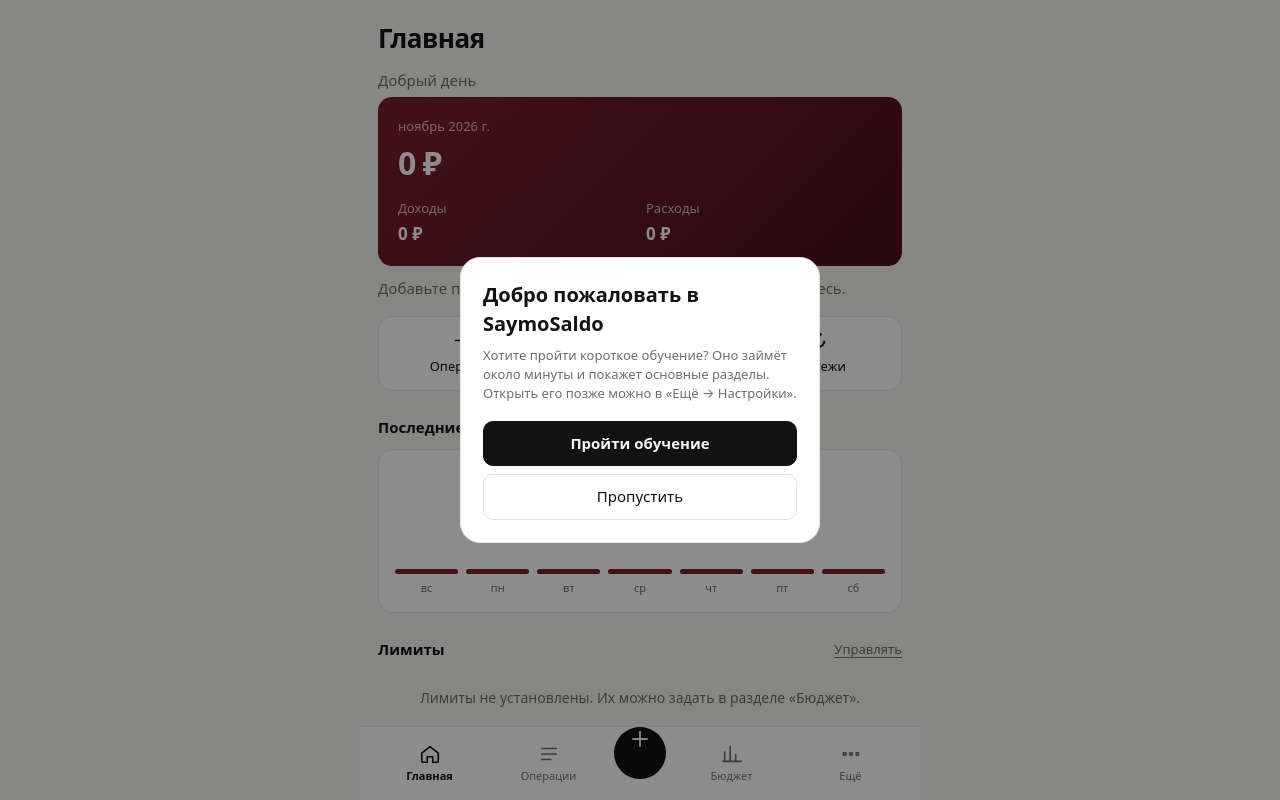
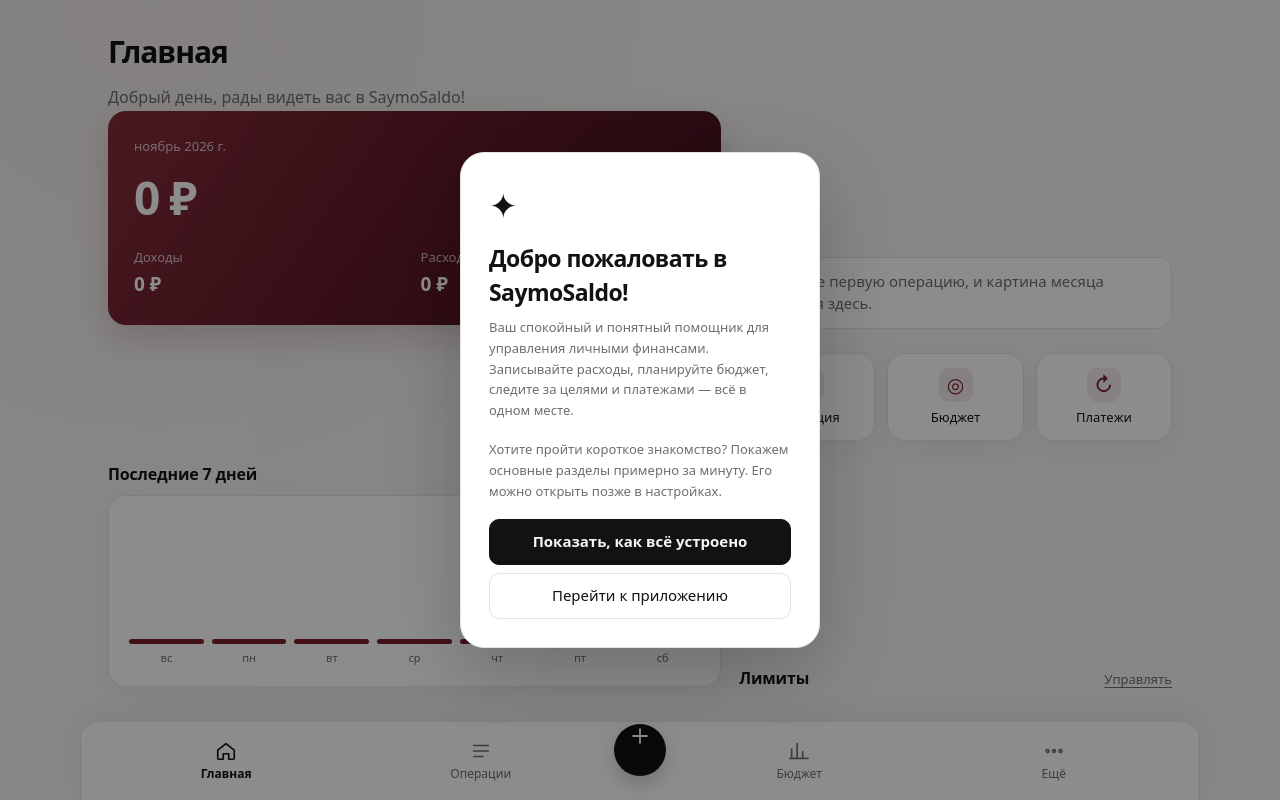
Before and after one commit to 11saymo/saymosaldo-app, a plain HTML site: page index.html in a window 1280 px wide. Shown: the top 800 px of the page. Drawn offline with nearby package versions, Linux system fonts and the light colour scheme.

Commit message:
Design: refresh dashboard layout and welcome experience

```diff
--- a/index.html
+++ b/index.html
@@ -121,6 +121,55 @@ dialog::backdrop{background:rgba(0,0,0,.45)}
 .ov-card p{margin-bottom:18px}
 .tour-card{position:fixed;left:14px;right:14px;bottom:calc(env(safe-area-inset-bottom) + 92px);max-width:420px;margin:0 auto;background:var(--card);border:1px solid var(--line);border-radius:18px;padding:18px;z-index:70;box-shadow:0 12px 40px rgba(0,0,0,.3)}
 .tour-hl{outline:3px solid var(--acc)!important;outline-offset:4px;border-radius:12px}
+
+/* SaymoSaldo experience refresh */
+:root{--r:18px;--shadow:0 8px 28px rgba(24,28,24,.055)}
+body{background:radial-gradient(ellipse at 12% 0%,rgba(122,31,43,.055),transparent 34%),var(--bg)}
+.app{max-width:1120px;padding:calc(env(safe-area-inset-top) + 30px) 28px calc(env(safe-area-inset-bottom) + 116px)}
+.top{margin-bottom:26px;align-items:center}
+h1{font-size:30px;letter-spacing:-.035em}
+.card,.item{border-radius:18px;box-shadow:var(--shadow)}
+.card{padding:20px}
+.hero{padding:26px;background:linear-gradient(125deg,#852d3a 0%,#5a1724 58%,#3e1420 100%);box-shadow:0 14px 34px rgba(92,23,36,.18)}
+.hero .big{font-size:clamp(34px,4vw,46px);margin:8px 0 18px}
+.hero .split b{font-size:19px}
+.greet{font-size:16px;margin:-14px 0 2px;color:var(--mut)}
+.status{padding:13px 16px;border:1px solid var(--line);border-radius:14px;background:var(--card);margin:0 0 8px;align-self:end}
+.quick{gap:12px}
+.qbtn{min-height:88px;background:var(--card);box-shadow:var(--shadow);transition:transform .16s,border-color .16s}
+.qbtn:active{transform:translateY(1px)}
+.qbtn span{width:34px;height:34px;display:grid;place-items:center;border-radius:11px;background:rgba(122,31,43,.09);color:var(--acc)}
+.sec{margin:18px 0 8px}
+.sec h2{font-size:16px;letter-spacing:-.01em}
+.week{height:150px}
+.wb i{min-height:5px}
+.nav{max-width:1120px;border:1px solid var(--line);border-bottom:0;border-radius:18px 18px 0 0;box-shadow:0 -8px 28px rgba(20,20,20,.06);padding:10px 18px calc(env(safe-area-inset-bottom) + 10px)}
+.nav button{font-size:12px}
+.nav .fab{box-shadow:0 8px 18px rgba(20,20,20,.18)}
+button{transition:background .16s,border-color .16s,transform .16s}
+button:not(:disabled):active{transform:translateY(1px)}
+input,select{border-radius:12px}
+.ov-card{padding:28px;border-radius:24px;box-shadow:0 24px 80px rgba(0,0,0,.22)}
+.ov-card h2{font-size:23px;letter-spacing:-.025em}
+.ov-card p{line-height:1.6}
+@media(min-width:760px){
+  .view[data-view=home]:not([hidden]){display:grid;grid-template-columns:repeat(12,minmax(0,1fr));column-gap:18px;align-items:start}
+  .view[data-view=home]>:nth-child(1),.view[data-view=home]>:nth-child(13){grid-column:1/-1}
+  .view[data-view=home]>:nth-child(2),.view[data-view=home]>:nth-child(5),.view[data-view=home]>:nth-child(6){grid-column:1/8}
+  .view[data-view=home]>:nth-child(3),.view[data-view=home]>:nth-child(4),.view[data-view=home]>:nth-child(7),.view[data-view=home]>:nth-child(8){grid-column:8/13}
+  .view[data-view=home]>:nth-child(9),.view[data-view=home]>:nth-child(10){grid-column:1/7}
+  .view[data-view=home]>:nth-child(11),.view[data-view=home]>:nth-child(12){grid-column:7/13}
+  .view[data-view=home]>.sec{align-self:end}
+}
+@media(max-width:759px){
+  .app{max-width:560px;padding-left:16px;padding-right:16px}
+  h1{font-size:26px}
+  .card{padding:16px}
+  .hero{padding:20px}
+  .hero .big{font-size:34px}
+  .nav{max-width:560px;border-radius:0}
+}
+
 </style>
 </head>
 <body>
@@ -273,7 +322,7 @@ function render(){
   const spent=c=>total(m.filter(x=>x.type==='expense'&&x.category===c).map(x=>x.amount));
   const overN=S.budgets.filter(b=>spent(b.category)>b.limit).length;
   const h=new Date().getHours();
-  $('#greet').textContent=h<12?'Доброе утро':h<18?'Добрый день':'Добрый вечер';
+  $('#greet').textContent=(h<12?'Доброе утро':h<18?'Добрый день':'Добрый вечер')+', рады видеть вас в SaymoSaldo!';
   $('#monthLabel').textContent=monthName(k);
   $('#balance').textContent=money(inc-out);
   $('#income').textContent=money(inc);
@@ -568,7 +617,7 @@ const TOUR=[
 let tourI=0;
 function showWelcome(){
   const d=document.createElement('div');d.id='welcome';d.className='overlay';
-  d.innerHTML='<div class="ov-card"><h2>Добро пожаловать в SaymoSaldo</h2><p class="muted">Хотите пройти короткое обучение? Оно займёт около минуты и покажет основные разделы. Открыть его позже можно в «Ещё → Настройки».</p><div style="display:grid;gap:8px"><button class="primary" data-act="welcome-yes">Пройти обучение</button><button class="ghost" data-act="welcome-no">Пропустить</button></div></div>';
+  d.innerHTML='<div class="ov-card"><div style="font-size:34px;margin-bottom:12px">✦</div><h2>Добро пожаловать в SaymoSaldo!</h2><p class="muted">Ваш спокойный и понятный помощник для управления личными финансами. Записывайте расходы, планируйте бюджет, следите за целями и платежами — всё в одном месте.</p><p class="muted">Хотите пройти короткое знакомство? Покажем основные разделы примерно за минуту. Его можно открыть позже в настройках.</p><div style="display:grid;gap:8px"><button class="primary" data-act="welcome-yes">Показать, как всё устроено</button><button class="ghost" data-act="welcome-no">Перейти к приложению</button></div></div>';
   document.body.appendChild(d);
 }
 function closeWelcome(){document.getElementById('welcome')?.remove()}
```
